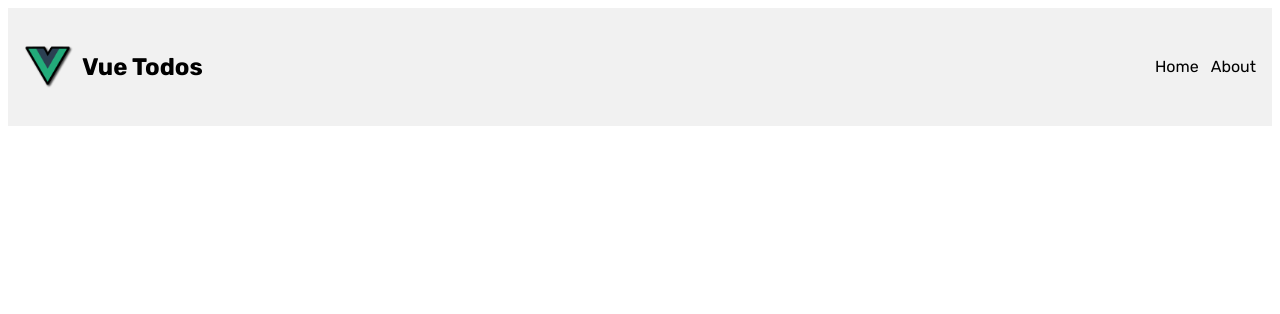
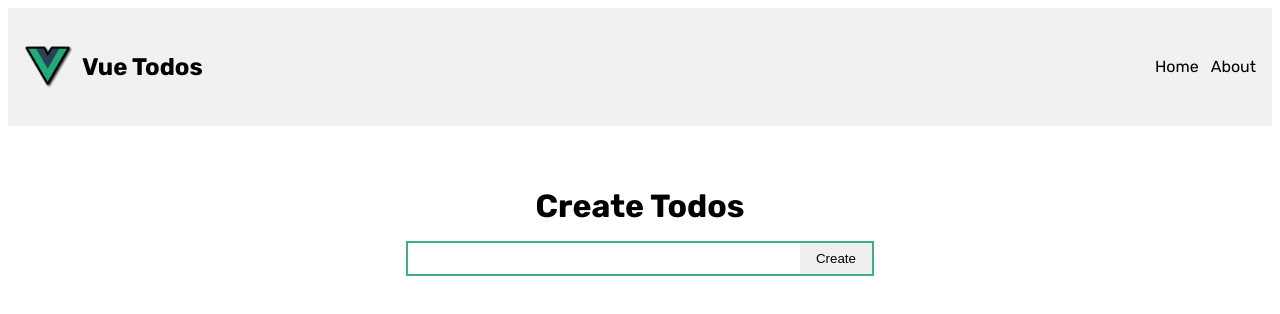
Before and after one commit to gabbyTI/vue-todo, a Vue app: page / in a window 1280 px wide. Shown: the top 314 px of the page. Built offline with nearby package versions, Linux system fonts and the light colour scheme.

Commit message:
Section-6: Todo Creator Component

```diff
--- /dev/null
+++ b/src/components/TodoCreator.vue
@@ -0,0 +1,39 @@
+<template>
+  <div class="input-wrap">
+    <input type="text" name="" id="" v-model="todo" />
+    <button>Create</button>
+  </div>
+</template>
+
+<script setup>
+import { ref } from 'vue';
+const todo = ref('');
+</script>
+
+<style lang="scss" scoped>
+.input-wrap {
+  display: flex;
+  transition: 250ms ease;
+  border: 2px solid #41b080;
+
+  &:focus-within {
+    box-shadow: 0 -4px 6px -1px rgb(0 0 0 / 0.1),
+      0 -2px 4px -2px rgb(0 0 0 / 0.1);
+  }
+
+  input {
+    width: 100%;
+    padding: 8px 6px;
+    border: none;
+
+    &:focus {
+      outline: none;
+    }
+  }
+
+  button {
+    padding: 8px 16px;
+    border: none;
+  }
+}
+</style>
--- a/src/views/HomeView.vue
+++ /dev/null
@@ -1,5 +0,0 @@
-<script setup></script>
-
-<template>
-  <main></main>
-</template>
--- /dev/null
+++ b/src/views/TodosView.vue
@@ -0,0 +1,26 @@
+<script setup>
+import TodoCreator from '../components/TodoCreator.vue';
+</script>
+
+<template>
+  <main>
+    <h1>Create Todos</h1>
+    <todo-creator></todo-creator>
+  </main>
+</template>
+
+<style scoped lang="scss">
+main {
+  display: flex;
+  flex-direction: column;
+  max-width: 500px;
+  width: 100%;
+  margin: 0 auto;
+  padding: 40px 16px;
+
+  h1 {
+    margin-bottom: 16px;
+    text-align: center;
+  }
+}
+</style>
```
Also changed, not shown: src/router/index.js (+8 -8 lines).
